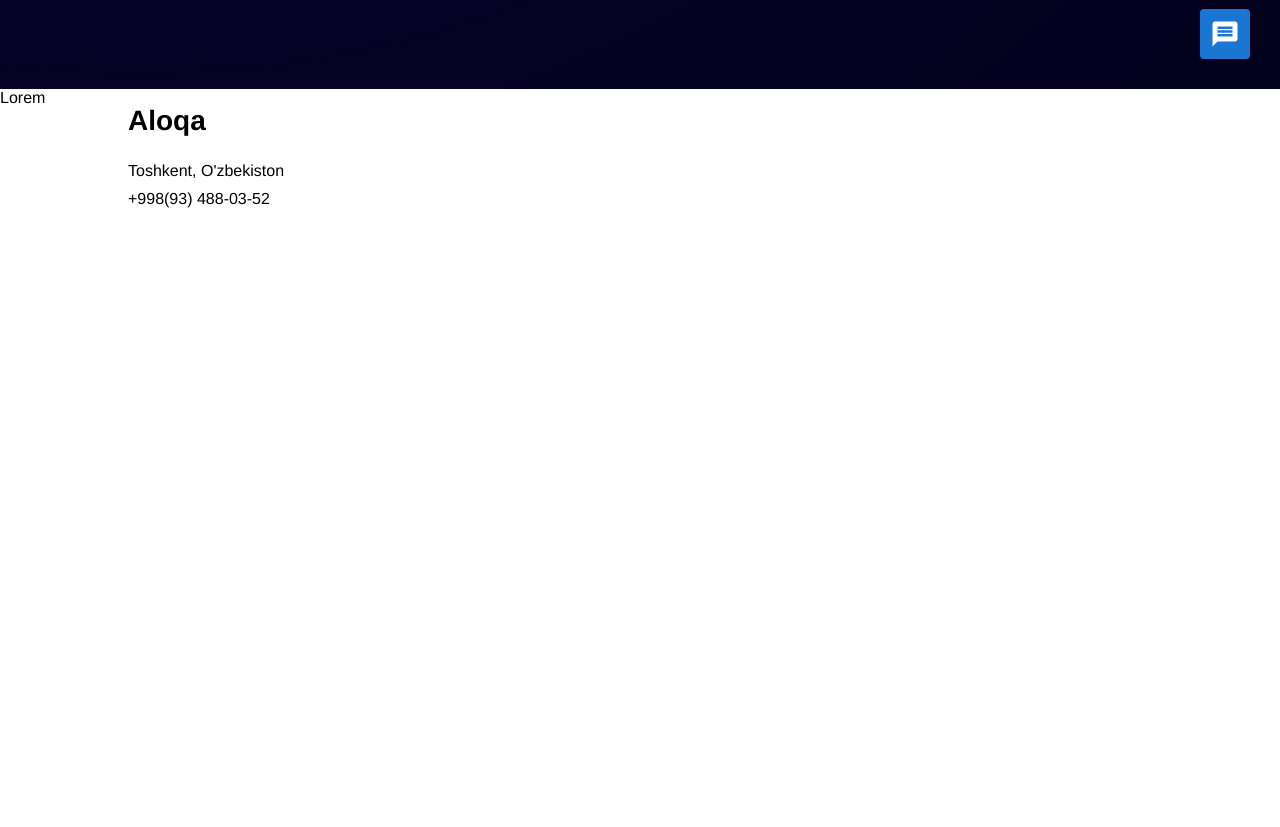
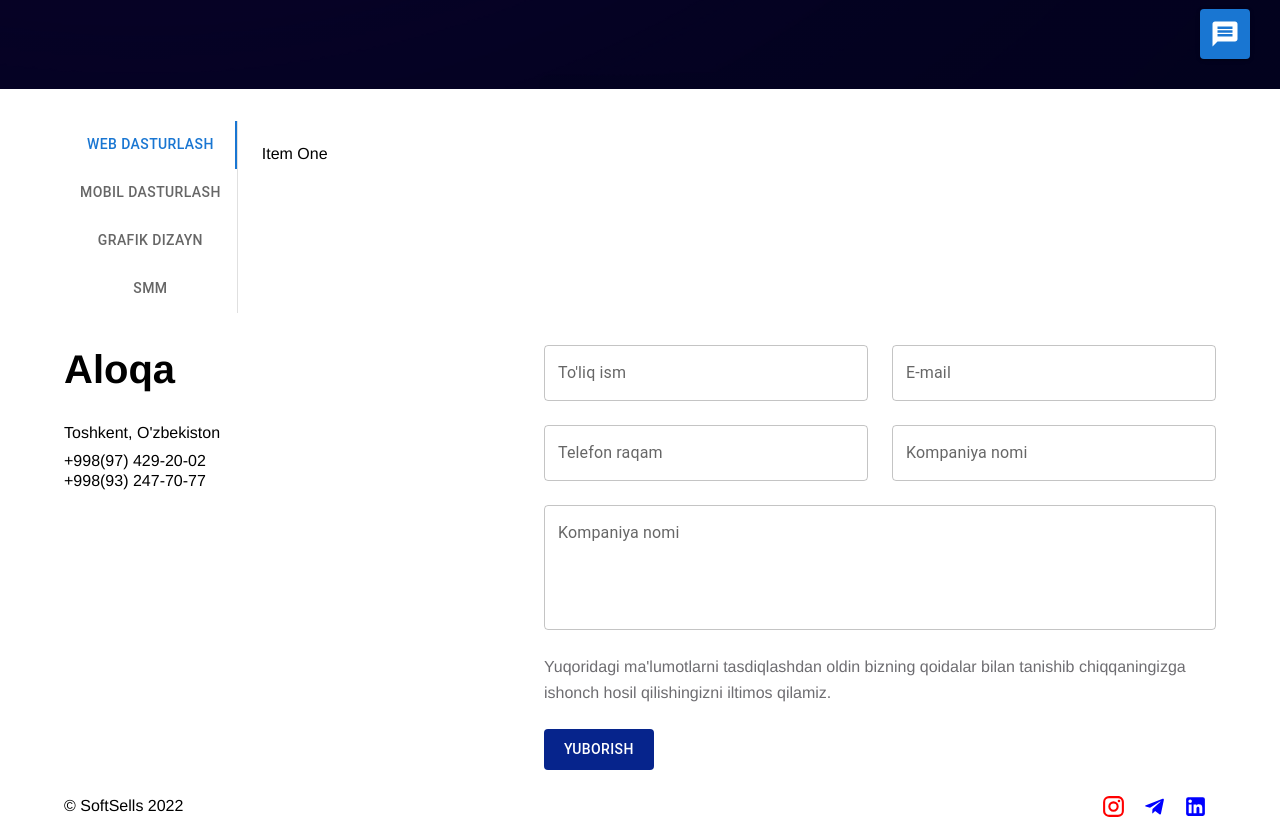
Before and after one commit to SoftSells-uz/SoftSells_client, a Next.js app: page / in a window 1280 px wide. Shown: the part 711-1538 px from the top of the page. Before the commit the page ends 922 px from the top, so only its background shows below. Built offline with nearby package versions, Linux system fonts and the light colour scheme.

Commit message:
tabs added for services

```diff
--- a/package.json
+++ b/package.json
@@ -17,6 +17,7 @@
     "eslint": "8.26.0",
     "eslint-config-next": "13.0.1",
     "firebase": "^9.13.0",
+    "lodash": "^4.17.21",
     "mongoose": "^6.7.1",
     "next": "13.0.1",
     "react": "18.2.0",
--- a/pages/index.js
+++ b/pages/index.js
@@ -1,5 +1,6 @@
 import Head from "next/head";
 import React from "react";
+import Services from "src/components/Services";
 import Layout from "src/layouts/Layout";
 import Contact from "../src/components/Contact";
 
@@ -12,7 +13,7 @@ export default function Home() {
         <link rel="icon" href="/favicon.ico" />
       </Head>
       <Layout>
-        <main>Lorem</main>
+        <Services />
         <Contact />
       </Layout>
     </div>
--- a/src/StyledComponents.jsx
+++ b/src/StyledComponents.jsx
@@ -171,10 +171,11 @@ export const StyledHeaderParagraph = styled("p")({
 // contact components
 
 export const StyledH1Contact = styled("h1")({
-  fontSize: "28px",
-  fontWeight: 800,
-  marginBottom: "28px",
-  lineHeight: 1,
+  color: "#000",
+  fontSize: "40px",
+  fontWeight: 900,
+  lineHeight: 1.2,
+  marginBottom: "32px",
 });
 
 export const StyledTitleContact = styled("p")({
--- a/src/components/Contact.jsx
+++ b/src/components/Contact.jsx
@@ -1,24 +1,78 @@
 import React from "react";
-import { Container, Grid } from "@mui/material";
+import { Container, Grid, styled, TextField } from "@mui/material";
+import CustomTextField from "./CustomTextField";
 import {
   StyledH1Contact,
   StyledPhoneContact,
   StyledTitleContact,
   StyledCustomContainer,
+  StyledContactButton,
 } from "../StyledComponents";
+
+const StyledInfoText = styled("p")({
+  color: "#6e6d71",
+  fontSize: "16px",
+  fontWeight: 300,
+  lineHeight: 1.6,
+  whiteSpace: "pre-wrap",
+});
 
 const Contact = () => {
   return (
-    <StyledCustomContainer>
+    <Container>
       <Grid container>
-        <Grid item xs={12} sm={12} md={4}>
+        <Grid item xs={12} sm={12} md={5}>
           <StyledH1Contact>Aloqa</StyledH1Contact>
           <StyledTitleContact>Toshkent, O&apos;zbekiston</StyledTitleContact>
-          <StyledPhoneContact>+998(93) 488-03-52</StyledPhoneContact>
+          <StyledPhoneContact>+998(97) 429-20-02</StyledPhoneContact>
+          <StyledPhoneContact>+998(93) 247-70-77</StyledPhoneContact>
         </Grid>
-        <Grid item xs={12} sm={12} md={8}></Grid>
+        <Grid item xs={12} sm={12} md={7}>
+          <Grid container spacing={3}>
+            <Grid item xs={12} sm={12} md={6}>
+              <TextField fullWidth label="To'liq ism" />
+            </Grid>
+            <Grid item xs={12} sm={12} md={6}>
+              <TextField fullWidth label="E-mail" />
+            </Grid>
+            <Grid item xs={12} sm={12} md={6}>
+              <TextField fullWidth label="Telefon raqam" />
+            </Grid>
+            <Grid item xs={12} sm={12} md={6}>
+              <TextField fullWidth label="Kompaniya nomi" />
+            </Grid>
+            <Grid item xs={12} sm={12} md={12}>
+              <TextField
+                id="outlined-multiline-static"
+                multiline
+                rows={4}
+                fullWidth
+                label="Kompaniya nomi"
+              />
+            </Grid>
+            <Grid item xs={12} sm={12} md={12}>
+              <StyledInfoText>
+                Yuqoridagi ma&apos;lumotlarni tasdiqlashdan oldin bizning
+                qoidalar bilan tanishib chiqqaningizga ishonch hosil
+                qilishingizni iltimos qilamiz.
+              </StyledInfoText>
+            </Grid>
+            <Grid
+              item
+              xs={12}
+              sm={12}
+              md={12}
+              sx={{ mb: 2 }}
+              justifyContent="flex-end"
+            >
+              <StyledContactButton sx={{ borderRadius: "4px" }}>
+                Yuborish
+              </StyledContactButton>
+            </Grid>
+          </Grid>
+        </Grid>
       </Grid>
-    </StyledCustomContainer>
+    </Container>
   );
 };
 
--- /dev/null
+++ b/src/components/CustomTextField.jsx
@@ -0,0 +1,57 @@
+import { Box, TextField } from "@mui/material";
+
+const spacePropList = [
+  "m",
+  "mt",
+  "mr",
+  "mb",
+  "ml",
+  "mx",
+  "my",
+  "p",
+  "pt",
+  "pr",
+  "pb",
+  "pl",
+  "px",
+  "py",
+  "margin",
+  "marginTop",
+  "marginRight",
+  "marginBottom",
+  "marginLeft",
+  "marginX",
+  "marginY",
+  "padding",
+  "paddingTop",
+  "paddingRight",
+  "paddingBottom",
+  "paddingLeft",
+  "paddingX",
+  "paddingY",
+];
+
+const CustomTextField = ({ label, InputProps, ...props }) => {
+  const boxProps = {};
+  const textFieldProps = {};
+
+  for (const key in props) {
+    if (spacePropList.includes(key)) {
+      boxProps[key] = props[key];
+    } else textFieldProps[key] = props[key];
+  }
+
+  return (
+    <Box {...boxProps}>
+      <TextField
+        InputProps={{
+          ...InputProps,
+          style: { ...InputProps?.style, height: 44 },
+        }}
+        {...textFieldProps}
+      />
+    </Box>
+  );
+};
+
+export default CustomTextField;
--- /dev/null
+++ b/src/components/Footer.jsx
@@ -0,0 +1,30 @@
+import { Instagram, LinkedIn, Telegram } from "@mui/icons-material";
+import { Box, Container, IconButton } from "@mui/material";
+import React from "react";
+
+const Footer = () => {
+  return (
+    <Container
+      sx={{
+        display: "flex",
+        justifyContent: "space-between",
+        alignItems: "center",
+      }}
+    >
+      <p>© SoftSells 2022</p>
+      <Box component="div">
+        <IconButton sx={{ color: "red" }}>
+          <Instagram sx={{ width: "25px", height: "25px" }} />
+        </IconButton>
+        <IconButton sx={{ color: "blue" }}>
+          <Telegram sx={{ width: "25px", height: "25px" }} />
+        </IconButton>
+        <IconButton sx={{ color: "blue" }}>
+          <LinkedIn sx={{ width: "25px", height: "25px" }} />
+        </IconButton>
+      </Box>
+    </Container>
+  );
+};
+
+export default Footer;
--- a/src/components/Navbar.jsx
+++ b/src/components/Navbar.jsx
@@ -30,6 +30,16 @@ const StyledAppBar = styled(AppBar)(({ props }) => ({
   },
 }));
 
+const CustomToolbar = styled(Toolbar)({
+  display: "flex",
+  justifyContent: "space-between",
+  alignItems: "center",
+  "&": {
+    paddingLeft: 0,
+    paddingRight: 0,
+  },
+});
+
 const Navbar = () => {
   const [color, setColor] = React.useState("");
   const [open, setOpen] = React.useState(false);
@@ -52,13 +62,7 @@ const Navbar = () => {
   return (
     <StyledHeaderBox>
       <StyledAppBar position="sticky" props={color}>
-        <Toolbar
-          sx={{
-            display: "flex",
-            justifyContent: "space-between",
-            alignItems: "center",
-          }}
-        >
+        <CustomToolbar>
           <StyledLogoWrapper>
             <StyledLogo
               component="img"
@@ -95,7 +99,7 @@ const Navbar = () => {
           <HiddenButton onClick={toggleSideBar}>
             {open ? <CloseIcon /> : <MenuIcon />}
           </HiddenButton>
-        </Toolbar>
+        </CustomToolbar>
       </StyledAppBar>
       <HeaderBody container>
         <Grid
--- a/src/components/Services.jsx
+++ b/src/components/Services.jsx
@@ -1,13 +1,63 @@
-import React from 'react';
+import { Box, Container, Grid, Tab, Tabs } from "@mui/material";
+import React from "react";
+import useWindowSize from "src/hooks/useWindowSize";
+import TabPanel from "./TabPanel";
 
-const rowData = [
-
-]
+function a11yProps(index) {
+  return {
+    id: `vertical-tab-${index}`,
+    "aria-controls": `vertical-tabpanel-${index}`,
+  };
+}
 
 const Services = () => {
+  const [value, setValue] = React.useState(0);
+  const windowWidth = useWindowSize();
+  const handleChange = (event, newValue) => {
+    setValue(newValue);
+  };
+  React.useEffect(() => {
+    console.log(windowWidth);
+  }, [windowWidth]);
   return (
-    <div>Services</div>
-  )
-}
+    <Container sx={{ my: 4 }}>
+      <Grid
+        display="flex"
+        flexDirection={windowWidth < 992 ? "column" : "row"}
+        sx={{ width: "100%" }}
+      >
+        <Grid item xs={12} sm={12} md={12} lg={6}>
+          <Tabs
+            orientation={windowWidth < 992 ? "horizontal" : "vertical"}
+            // variant="scrollable"
+            value={value}
+            onChange={handleChange}
+            aria-label="Vertical tabs example"
+            sx={{ borderRight: 1, borderColor: "divider", width: "100%" }}
+          >
+            <Tab label="Web dasturlash" {...a11yProps(0)} />
+            <Tab label="Mobil dasturlash" {...a11yProps(1)} />
+            <Tab label="Grafik dizayn" {...a11yProps(2)} />
+            <Tab label="SMM" {...a11yProps(3)} />
+          </Tabs>
+        </Grid>
+        <Grid item xs={12} sm={12} md={12} lg={6}>
+          <TabPanel value={value} index={0}>
+            Item One
+          </TabPanel>
+          <TabPanel value={value} index={1}>
+            Item Two
+          </TabPanel>
+          <TabPanel value={value} index={2}>
+            Item Three
+          </TabPanel>
+          <TabPanel value={value} index={3}>
+            Item Four
+          </TabPanel>
+        </Grid>
+      </Grid>
+    </Container>
+  );
+};
 
-export default Services
+export default Services;
--- /dev/null
+++ b/src/components/TabPanel.jsx
@@ -0,0 +1,20 @@
+import { Box, Typography } from "@mui/material";
+import React from "react";
+
+const TabPanel = (props) => {
+  const { children, value, index, ...other } = props;
+
+  return (
+    <div
+      role="tabpanel"
+      hidden={value !== index}
+      id={`vertical-tabpanel-${index}`}
+      aria-labelledby={`vertical-tab-${index}`}
+      {...other}
+    >
+      {value === index && <Box sx={{ p: 3 }}>{children}</Box>}
+    </div>
+  );
+};
+
+export default TabPanel;
--- /dev/null
+++ b/src/hooks/useWindowSize.jsx
@@ -0,0 +1,28 @@
+import debounce from "lodash/debounce";
+import { useCallback, useEffect, useState } from "react";
+
+const useWindowSize = () => {
+  const [width, setWidth] = useState(0);
+  // eslint-disable-next-line react-hooks/exhaustive-deps
+  const windowListener = useCallback(
+    debounce(() => {
+      if (window) setWidth(window.innerWidth);
+    }, 250),
+    []
+  );
+  useEffect(() => {
+    if (window) {
+      setWidth(window.innerWidth);
+      window.addEventListener("resize", windowListener);
+    }
+
+    return () => {
+      windowListener.cancel();
+      window && window.removeEventListener("resize", windowListener);
+    };
+    // eslint-disable-next-line react-hooks/exhaustive-deps
+  }, []);
+  return width;
+};
+
+export default useWindowSize;
--- a/src/layouts/Layout.jsx
+++ b/src/layouts/Layout.jsx
@@ -1,4 +1,5 @@
 import React from "react";
+import Footer from "src/components/Footer";
 import Navbar from "src/components/Navbar";
 
 const Layout = ({ children }) => {
@@ -6,6 +7,7 @@ const Layout = ({ children }) => {
     <React.Fragment>
       <Navbar />
       {children}
+      <Footer />
     </React.Fragment>
   );
 };
```
Also changed, not shown: 1 other file (tests, documents, lock files or other folders).
